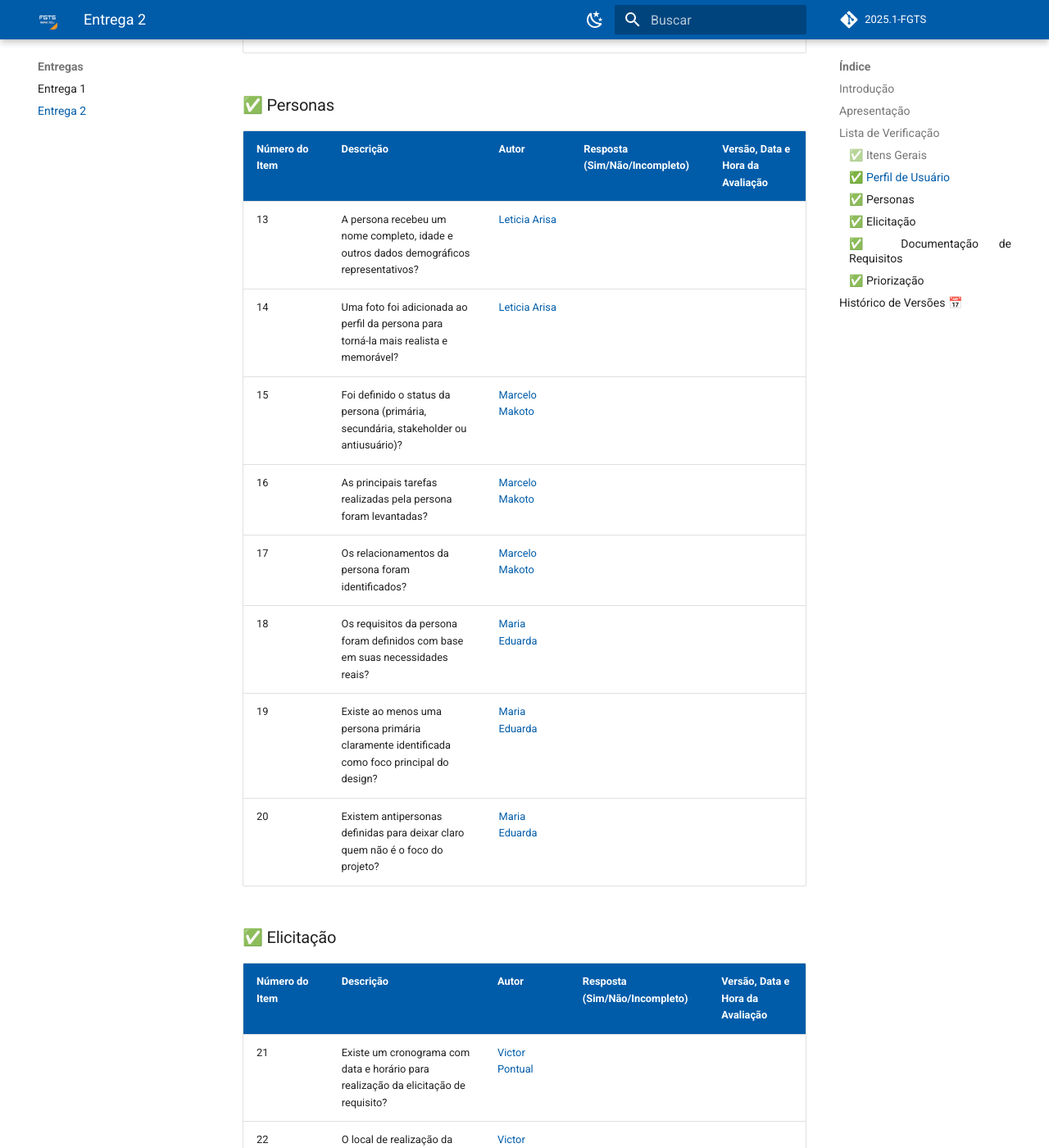
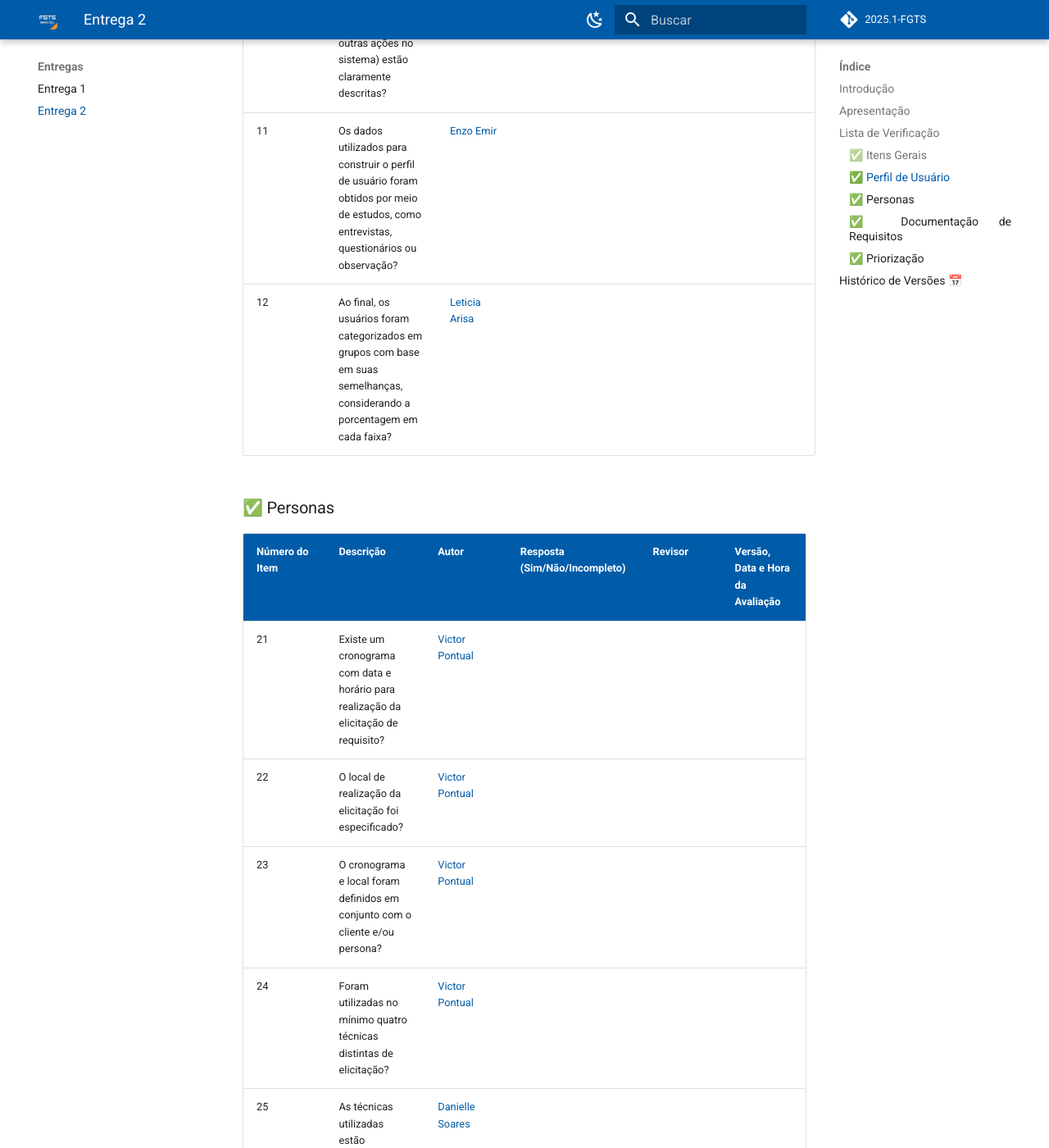
Before and after one commit to eduardodpms/REQ-FGTS, an MkDocs documentation site: the page built from docs/Entregas/Entrega-2.md, in a window 1280 px wide and 1400 px high, scrolled down 1901 px. Shown: the whole window at 82% size. Built offline with MkDocs 1.6.1 and Material for MkDocs 9.7.7, drawn with Linux system fonts in a browser that asks for light colours; comment, search, counter and statistics services are not loaded; some of the changed text lies outside the part shown.

Commit message:
update: lista de verificação entrega 2

```diff
--- a/docs/Entregas/Entrega-2.md
+++ b/docs/Entregas/Entrega-2.md
@@ -6,80 +6,64 @@ A entrega 2 consistiu na elicitação e priorização de requisitos, além do de
 
 ## Apresentação
 
-
 ## Lista de Verificação
 
 ### ✅ Itens Gerais
 
-| Número do Item | Descrição                                                                                        | Autor                                                  | Resposta (Sim/Não/Incompleto) | Versão, Data e Hora da Avaliação |
-| -------------- | ------------------------------------------------------------------------------------------------ | ------------------------------------------------------ | ----------------------------- | -------------------------------- |
-| 1              | O artefato apresenta uma bibliografia/referência bibliográfica?                                  | [Danielle Soares](https://github.com/danielle-soaress) |                               |                                  |
-| 2              | O artefato apresenta um histórico de versões com id, descrição das versões, autores e revisores? | [Danielle Soares](https://github.com/danielle-soaress) |                               |                                  |
-| 3              | As tabelas e imagens apresentam legenda e fonte?                                                 | [Danielle Soares](https://github.com/danielle-soaress) |                               |                                  |
-| 4              | O artefato apresenta uma introdução?                                                             | [Eduardo de Pina](https://github.com/eduardodpms)      |                               |                                  |
-| 5              | A linguagem utilizada é formal e adequada ao contexto técnico/acadêmico?                         | [Eduardo de Pina](https://github.com/eduardodpms)      |                               |                                  |
-| 6              | Há coerência entre o conteúdo textual e os artefatos gráficos (tabelas, imagens, fluxogramas)?   | [Eduardo de Pina](https://github.com/eduardodpms)      |                               |                                  |
+| Número do Item | Descrição                                                                                        | Autor                                                  | Resposta (Sim/Não/Incompleto) | Revisor | Versão, Data e Hora da Avaliação |
+|----------------|--------------------------------------------------------------------------------------------------|--------------------------------------------------------|-------------------------------|---------|----------------------------------|
+| 1              | O artefato apresenta uma bibliografia/referência bibliográfica?                                  | [Danielle Soares](https://github.com/danielle-soaress) |                               |         |                                  |
+| 2              | O artefato apresenta um histórico de versões com id, descrição das versões, autores e revisores? | [Danielle Soares](https://github.com/danielle-soaress) |                               |         |                                  |
+| 3              | As tabelas e imagens apresentam legenda e fonte?                                                 | [Danielle Soares](https://github.com/danielle-soaress) |                               |         |                                  |
+| 4              | O artefato apresenta uma introdução?                                                             | [Eduardo de Pina](https://github.com/eduardodpms)      |                               |         |                                  |
+| 5              | A linguagem utilizada é formal e adequada ao contexto técnico/acadêmico?                         | [Eduardo de Pina](https://github.com/eduardodpms)      |                               |         |                                  |
+| 6              | Há coerência entre o conteúdo textual e os artefatos gráficos (tabelas, imagens, fluxogramas)?   | [Eduardo de Pina](https://github.com/eduardodpms)      |                               |         |                                  |
+
 
 
 ### ✅ Perfil de Usuário
 
-| Número do Item | Descrição                                                                                                                                           | Autor                                                    | Resposta (Sim/Não/Incompleto) | Versão, Data e Hora da Avaliação |
-| -------------- | --------------------------------------------------------------------------------------------------------------------------------------------------- | -------------------------------------------------------- | ----------------------------- | -------------------------------- |
-| 7              | O perfil do usuário especifica características demográficas e comportamentais, como idade, nível de experiência e atitudes em relação à tecnologia? | [Enzo Emir](https://github.com/EnzoEmir)                 |                               |                                  |
-| 8              | As tarefas primárias do usuário (como compra, venda ou outras ações no sistema) estão claramente descritas?                                         | [Enzo Emir](https://github.com/EnzoEmir)                 |                               |                                  |
-| 11             | Os dados utilizados para construir o perfil de usuário foram obtidos por meio de estudos, como entrevistas, questionários ou observação?            | [Enzo Emir](https://github.com/EnzoEmir)                 |                               |                                  |
-| 12             | Ao final, os usuários foram categorizados em grupos com base em suas semelhanças, considerando a porcentagem em cada faixa?                         | [Leticia Arisa](https://github.com/Leticia-Arisa-K-Higa) |                               |                                  |
+| Número do Item | Descrição                                                                                                                                           | Autor                                                    | Resposta (Sim/Não/Incompleto) | Revisor | Versão, Data e Hora da Avaliação |
+|----------------|-----------------------------------------------------------------------------------------------------------------------------------------------------|----------------------------------------------------------|-------------------------------|---------|----------------------------------|
+| 7              | O perfil do usuário especifica características demográficas e comportamentais, como idade, nível de experiência e atitudes em relação à tecnologia? | [Enzo Emir](https://github.com/EnzoEmir)                 |                               |         |                                  |
+| 8              | As tarefas primárias do usuário (como compra, venda ou outras ações no sistema) estão claramente descritas?                                         | [Enzo Emir](https://github.com/EnzoEmir)                 |                               |         |                                  |
+| 11             | Os dados utilizados para construir o perfil de usuário foram obtidos por meio de estudos, como entrevistas, questionários ou observação?            | [Enzo Emir](https://github.com/EnzoEmir)                 |                               |         |                                  |
+| 12             | Ao final, os usuários foram categorizados em grupos com base em suas semelhanças, considerando a porcentagem em cada faixa?                         | [Leticia Arisa](https://github.com/Leticia-Arisa-K-Higa) |                               |         |                                  |
+
 
 
 ### ✅ Personas
 
-| Número do Item | Descrição                                                                                   | Autor                                                    | Resposta (Sim/Não/Incompleto) | Versão, Data e Hora da Avaliação |
-| -------------- | ------------------------------------------------------------------------------------------- | -------------------------------------------------------- | ----------------------------- | -------------------------------- |
-| 13             | A persona recebeu um nome completo, idade e outros dados demográficos representativos?      | [Leticia Arisa](https://github.com/Leticia-Arisa-K-Higa) |                               |                                  |
-| 14             | Uma foto foi adicionada ao perfil da persona para torná-la mais realista e memorável?       | [Leticia Arisa](https://github.com/Leticia-Arisa-K-Higa) |                               |                                  |
-| 15             | Foi definido o status da persona (primária, secundária, stakeholder ou antiusuário)?        | [Marcelo Makoto](https://github.com/MM4k)                |                               |                                  |
-| 16             | As principais tarefas realizadas pela persona foram levantadas?                             | [Marcelo Makoto](https://github.com/MM4k)                |                               |                                  |
-| 17             | Os relacionamentos da persona foram identificados?                                          | [Marcelo Makoto](https://github.com/MM4k)                |                               |                                  |
-| 18             | Os requisitos da persona foram definidos com base em suas necessidades reais?               | [Maria Eduarda](https://github.com/dudaa28)              |                               |                                  |
-| 19             | Existe ao menos uma persona primária claramente identificada como foco principal do design? | [Maria Eduarda](https://github.com/dudaa28)              |                               |                                  |
-| 20             | Existem antipersonas definidas para deixar claro quem não é o foco do projeto?              | [Maria Eduarda](https://github.com/dudaa28)              |                               |                                  |
-
-
-
-
-### ✅ Elicitação
-
-| Número do Item | Descrição                                                                                                    | Autor                                                  | Resposta (Sim/Não/Incompleto) | Versão, Data e Hora da Avaliação |
-| -------------- | ------------------------------------------------------------------------------------------------------------ | ------------------------------------------------------ | ----------------------------- | -------------------------------- |
-| 21             | Existe um cronograma com data e horário para realização da elicitação de requisito?                          | [Victor Pontual](https://github.com/VictorPontual)     |                               |                                  |
-| 22             | O local de realização da elicitação foi especificado?                                                        | [Victor Pontual](https://github.com/VictorPontual)     |                               |                                  |
-| 23             | O cronograma e local foram definidos em conjunto com o cliente e/ou persona?                                 | [Victor Pontual](https://github.com/VictorPontual)     |                               |                                  |
-| 24             | Foram utilizadas no mínimo quatro técnicas distintas de elicitação?                                          | [Victor Pontual](https://github.com/VictorPontual)     |                               |                                  |
-| 25             | As técnicas utilizadas estão identificadas claramente?                                                       | [Danielle Soares](https://github.com/danielle-soaress) |                               |                                  |
-| 26             | Caso aplicável à técnica, foi registrada a participação do cliente e/ou persona na elicitação de requisitos? | [Danielle Soares](https://github.com/danielle-soaress) |                               |                                  |
-| 27             | Foram feitas gravações e registros formais das atividades de elicitação?                                     | [Danielle Soares](https://github.com/danielle-soaress) |                               |                                  |
-| 28             | Cada requisito identificado tem pelo menos uma fonte de origem associada (ex.: entrevista, observação)?      | [Eduardo de Pina](https://github.com/eduardodpms)      |                               |                                  |
-
-
-
+| Número do Item | Descrição                                                                                                    | Autor                                                  | Resposta (Sim/Não/Incompleto) | Revisor | Versão, Data e Hora da Avaliação |
+|----------------|--------------------------------------------------------------------------------------------------------------|--------------------------------------------------------|-------------------------------|---------|----------------------------------|
+| 21             | Existe um cronograma com data e horário para realização da elicitação de requisito?                          | [Victor Pontual](https://github.com/VictorPontual)     |                               |         |                                  |
+| 22             | O local de realização da elicitação foi especificado?                                                        | [Victor Pontual](https://github.com/VictorPontual)     |                               |         |                                  |
+| 23             | O cronograma e local foram definidos em conjunto com o cliente e/ou persona?                                 | [Victor Pontual](https://github.com/VictorPontual)     |                               |         |                                  |
+| 24             | Foram utilizadas no mínimo quatro técnicas distintas de elicitação?                                          | [Victor Pontual](https://github.com/VictorPontual)     |                               |         |                                  |
+| 25             | As técnicas utilizadas estão identificadas claramente?                                                       | [Danielle Soares](https://github.com/danielle-soaress) |                               |         |                                  |
+| 26             | Caso aplicável à técnica, foi registrada a participação do cliente e/ou persona na elicitação de requisitos? | [Danielle Soares](https://github.com/danielle-soaress) |                               |         |                                  |
+| 27             | Foram feitas gravações e registros formais das atividades de elicitação?                                     | [Danielle Soares](https://github.com/danielle-soaress) |                               |         |                                  |
+| 28             | Cada requisito identificado tem pelo menos uma fonte de origem associada (ex.: entrevista, observação)?      | [Eduardo de Pina](https://github.com/eduardodpms)      |                               |         |                                  |
 
 ### ✅ Documentação de Requisitos
 
-| Número do Item | Descrição                                                                                                                                | Autor                                             | Resposta (Sim/Não/Incompleto) | Versão, Data e Hora da Avaliação |
-| -------------- | ---------------------------------------------------------------------------------------------------------------------------------------- | ------------------------------------------------- | ----------------------------- | -------------------------------- |
-| 29             | Foi feita a apresentação de requisitos implementados e não implementados?                                                                | [Eduardo de Pina](https://github.com/eduardodpms) |                               |                                  |
-| 30             | Está sendo apresentado como requisito pode ser verificado na aplicação (critério de aceitação)?                                          | [Eduardo de Pina](https://github.com/eduardodpms) |                               |                                  |
-| 31             | Cada requisito está escrito de forma clara, objetiva e testável, seguindo boas práticas (ex.: padrão IEEE ou formato “O sistema deve…")? | [Enzo Emir](https://github.com/EnzoEmir)          |                               |                                  |
+| Número do Item | Descrição                                                                                                                                | Autor                                             | Resposta (Sim/Não/Incompleto) | Revisor | Versão, Data e Hora da Avaliação |
+|----------------|------------------------------------------------------------------------------------------------------------------------------------------|---------------------------------------------------|-------------------------------|---------|----------------------------------|
+| 29             | Foi feita a apresentação de requisitos implementados e não implementados?                                                                | [Eduardo de Pina](https://github.com/eduardodpms) |                               |         |                                  |
+| 30             | Está sendo apresentado como requisito pode ser verificado na aplicação (critério de aceitação)?                                          | [Eduardo de Pina](https://github.com/eduardodpms) |                               |         |                                  |
+| 31             | Cada requisito está escrito de forma clara, objetiva e testável, seguindo boas práticas (ex.: padrão IEEE ou formato “O sistema deve…")? | [Enzo Emir](https://github.com/EnzoEmir)          |                               |         |                                  |
+
 
 ### ✅ Priorização
 
-| Número do Item | Descrição                                                                                       | Autor                                                    | Resposta (Sim/Não/Incompleto) | Versão, Data e Hora da Avaliação |
-| -------------- | ----------------------------------------------------------------------------------------------- | -------------------------------------------------------- | ----------------------------- | -------------------------------- |
-| 32             | Existe um cronograma com data e horário para realização da priorização dos requisitos?          | [Leticia Arisa](https://github.com/Leticia-Arisa-K-Higa) |                               |                                  |
-| 33             | O local para a priorização foi definido?                                                        | [Leticia Arisa](https://github.com/Leticia-Arisa-K-Higa) |                               |                                  |
-| 34             | O cronograma e local da priorização foram definidos com o cliente e/ou persona?                 | [Leticia Arisa](https://github.com/Leticia-Arisa-K-Higa) |                               |                                  |
-| 35             | Foram utilizadas no mínimo quatro técnicas de priorização (ex.: MoSCoW, 100\$, ROI, QFD, etc.)? | [Marcelo Makoto](https://github.com/MM4k)                |                               |                                  |
-| 36             | As técnicas MoSCoW e/ou 100\$ só foram usadas após outras duas técnicas?                        | [Marcelo Makoto](https://github.com/MM4k)                |                               |                                  |
+| Número do Item | Descrição                                                                                       | Autor                                                    | Resposta (Sim/Não/Incompleto) | Revisor | Versão, Data e Hora da Avaliação |
+|----------------|-------------------------------------------------------------------------------------------------|----------------------------------------------------------|-------------------------------|---------|----------------------------------|
+| 32             | Existe um cronograma com data e horário para realização da priorização dos requisitos?          | [Leticia Arisa](https://github.com/Leticia-Arisa-K-Higa) |                               |         |                                  |
+| 33             | O local para a priorização foi definido?                                                        | [Leticia Arisa](https://github.com/Leticia-Arisa-K-Higa) |                               |         |                                  |
+| 34             | O cronograma e local da priorização foram definidos com o cliente e/ou persona?                 | [Leticia Arisa](https://github.com/Leticia-Arisa-K-Higa) |                               |         |                                  |
+| 35             | Foram utilizadas no mínimo quatro técnicas de priorização (ex.: MoSCoW, 100\$, ROI, QFD, etc.)? | [Marcelo Makoto](https://github.com/MM4k)                |                               |         |                                  |
+| 36             | As técnicas MoSCoW e/ou 100\$ só foram usadas após outras duas técnicas?                        | [Marcelo Makoto](https://github.com/MM4k)                |                               |         |                                  |
+
 
 
 
```
